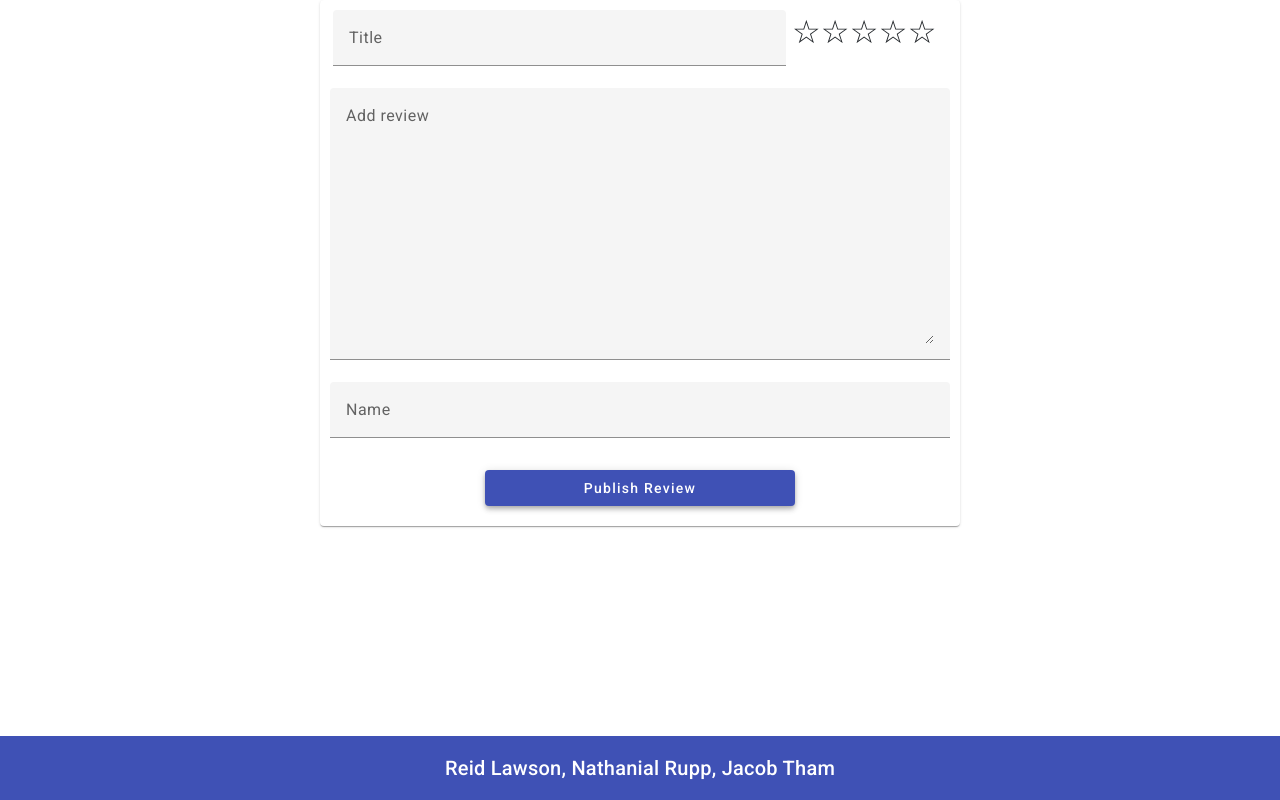
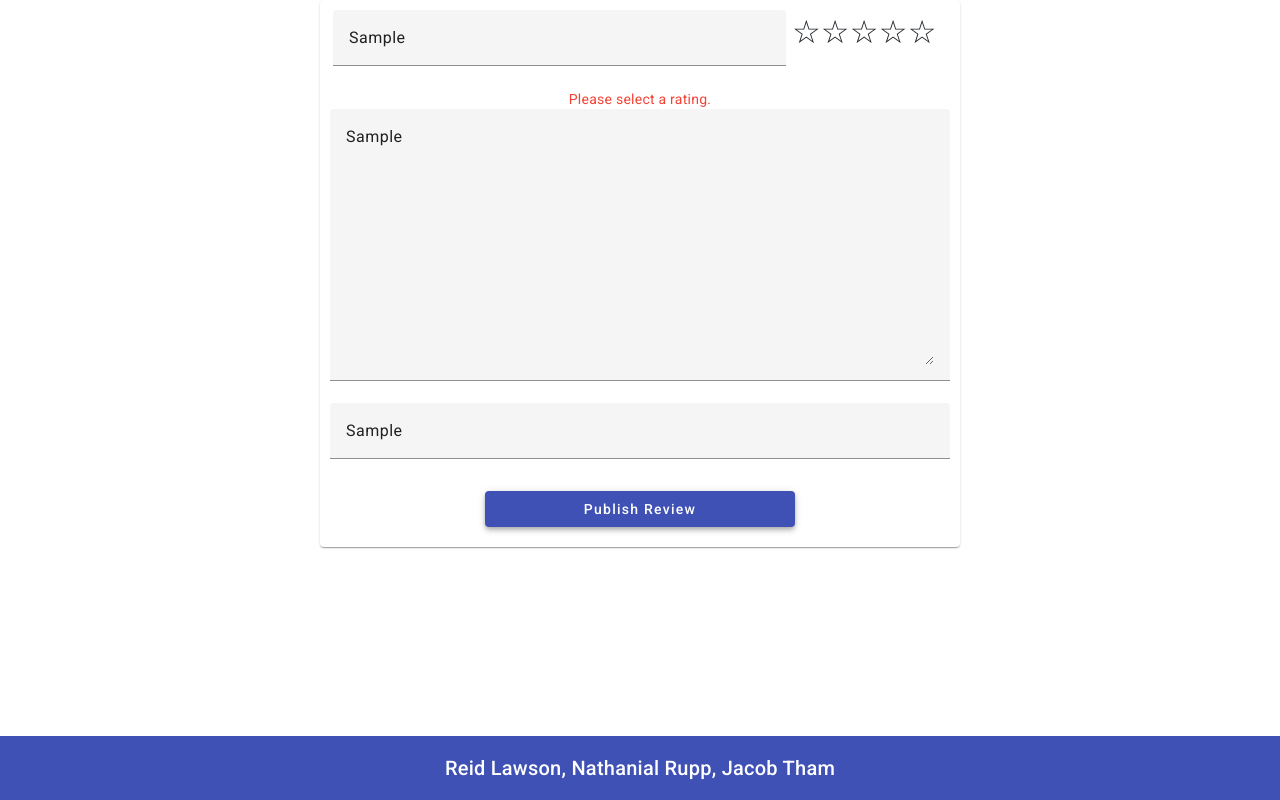
Before and after one commit to rlawson8/WebDev2Final, an Angular app in the folder final-project/: page / in a window 1280 px wide. Both pictures are taken after typing "Sample", "Sample", "Sample" into the empty fields and a click on the button "Publish Review". Built offline with nearby package versions, Linux system fonts and the light colour scheme.

Commit message:
Added http call and form error checking

```diff
--- a/final-project/src/app/app.module.ts
+++ b/final-project/src/app/app.module.ts
@@ -12,6 +12,7 @@ import { ReviewCreateComponent } from './review/review-create/review-create.comp
 import { NgbModule } from '@ng-bootstrap/ng-bootstrap';
 import { FooterComponent } from './footer/footer.component';
 import { MatToolbarModule } from '@angular/material/toolbar';
+import {HttpClientModule} from "@angular/common/http";
 
 @NgModule({
   declarations: [
@@ -28,7 +29,8 @@ import { MatToolbarModule } from '@angular/material/toolbar';
     MatInputModule,
     MatButtonModule,
     MatToolbarModule,
-    NgbModule
+    NgbModule,
+    HttpClientModule
   ],
   providers: [],
   bootstrap: [AppComponent]
--- a/final-project/src/app/review/review-create/review-create.component.html
+++ b/final-project/src/app/review/review-create/review-create.component.html
@@ -1,14 +1,18 @@
 <mat-card id="inputForm">
   <form (submit)="onAddReview(reviewForm)" #reviewForm = "ngForm">
     <mat-form-field id="titleFormField">
-      <input matInput name="reviewTitle" placeholder="Title" ngModel required="true">
+      <input matInput name="reviewTitle" placeholder="Title" ngModel #title="ngModel" required="true">
+      <mat-error *ngIf="title.invalid">Please enter a movie title before submitting</mat-error>
     </mat-form-field>
-    <ngb-rating [max]="5" name="reviewRating" id="reviewRatingField"></ngb-rating>
+    <ngb-rating [max]="5" name="reviewRating" id="reviewRatingField" ngModel #rating="ngModel" required="true"></ngb-rating>
+    <mat-error *ngIf="reviewForm.submitted && rating.invalid">Please select a rating.</mat-error>
     <mat-form-field id="reviewFormField">
-      <textarea matInput rows="10" name="reviewBody" placeholder="Add review" ngModel></textarea>
+      <textarea matInput rows="10" name="reviewBody" placeholder="Add review" ngModel #body="ngModel" required="true"></textarea>
+      <mat-error *ngIf="body.invalid">Please enter a review before submitting</mat-error>
     </mat-form-field>
     <mat-form-field id="nameFormField">
-      <input matInput name="reviewName" placeholder="Name" ngModel required="true">
+      <input matInput name="reviewName" placeholder="Name" ngModel #name="ngModel" required="true">
+      <mat-error *ngIf="name.invalid">Please enter a name before submitting</mat-error>
     </mat-form-field>
     <button mat-raised-button type="submit" color="primary">Publish Review</button>
   </form>
--- a/final-project/src/app/review/review-create/review-create.component.ts
+++ b/final-project/src/app/review/review-create/review-create.component.ts
@@ -8,10 +8,13 @@ import { ReviewService } from "../review.service";
   styleUrls:['../styles.css']
 })
 export class ReviewCreateComponent {
-
   constructor(public reviewsService: ReviewService){}
 
   onAddReview(form: NgForm){
+    if(form.invalid){
+      return;
+    }
+
     this.reviewsService.addReviews(form.value.reviewTitle, form.value.reviewBody, form.value.reviewRating, form.value.reviewName);
     form.resetForm();
   }
--- a/final-project/src/app/review/review.model.ts
+++ b/final-project/src/app/review/review.model.ts
@@ -1,4 +1,5 @@
 export interface Review {
+  id:string;
   title: string;
   description: string;
   stars: number;
--- a/final-project/src/app/review/review.service.ts
+++ b/final-project/src/app/review/review.service.ts
@@ -1,14 +1,27 @@
 import { Injectable } from "@angular/core";
 import { Review } from "./review.model";
+import { HttpClient } from "@angular/common/http";
 
 @Injectable({providedIn: 'root'})
 
 export class ReviewService {
+  private reviews: Review[] = [];
+
+  constructor(private http: HttpClient){}
+
   getReviews(){
 
   }
 
   addReviews(title: string, description: string, stars: number, user:string){
+    const review: Review ={id:null, title: title, description: description, stars: stars, user: user};
+    this.http.post<{message:string, reviewId:string}>("http://localhost:3000/addReview",review)
+    .subscribe((responseData)=>{
+      const id=responseData.reviewId
+      review.id = id
+      this.reviews.push(review);
+    })
+
 
   }
 }
```
